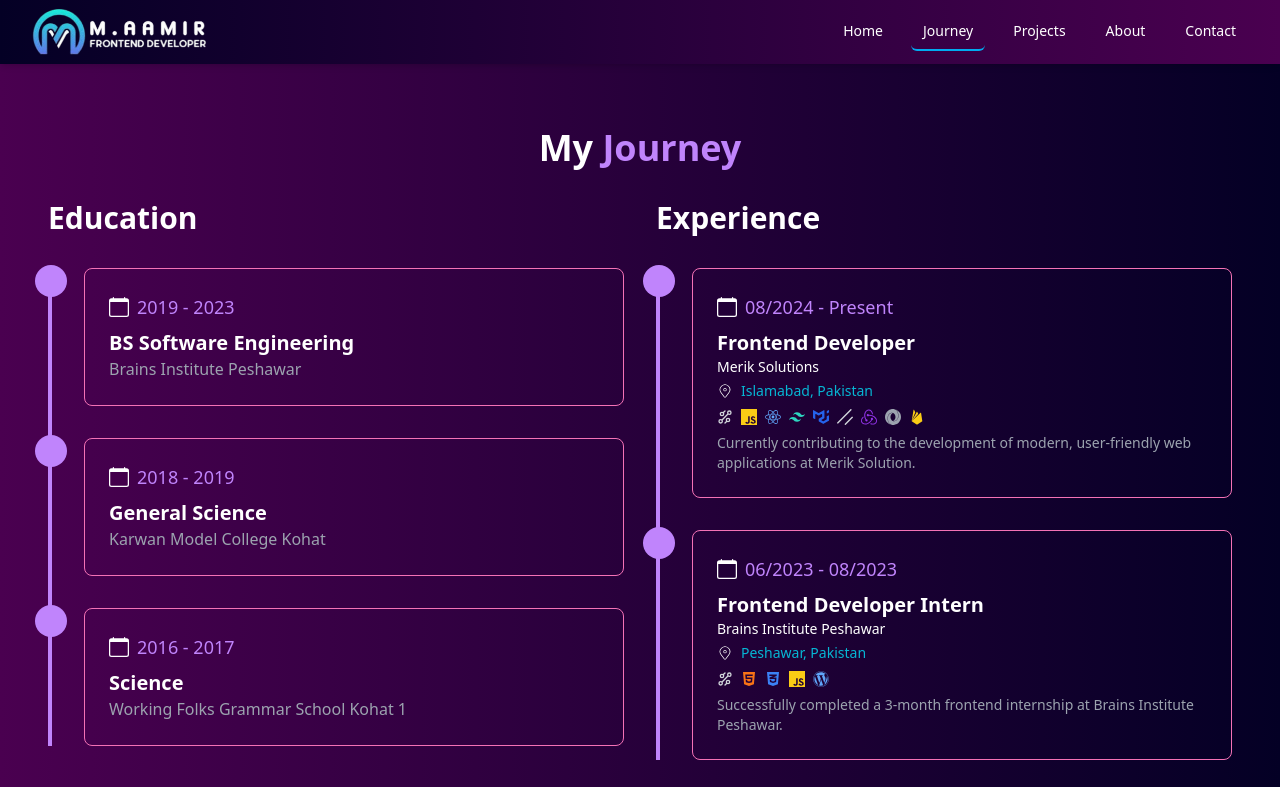
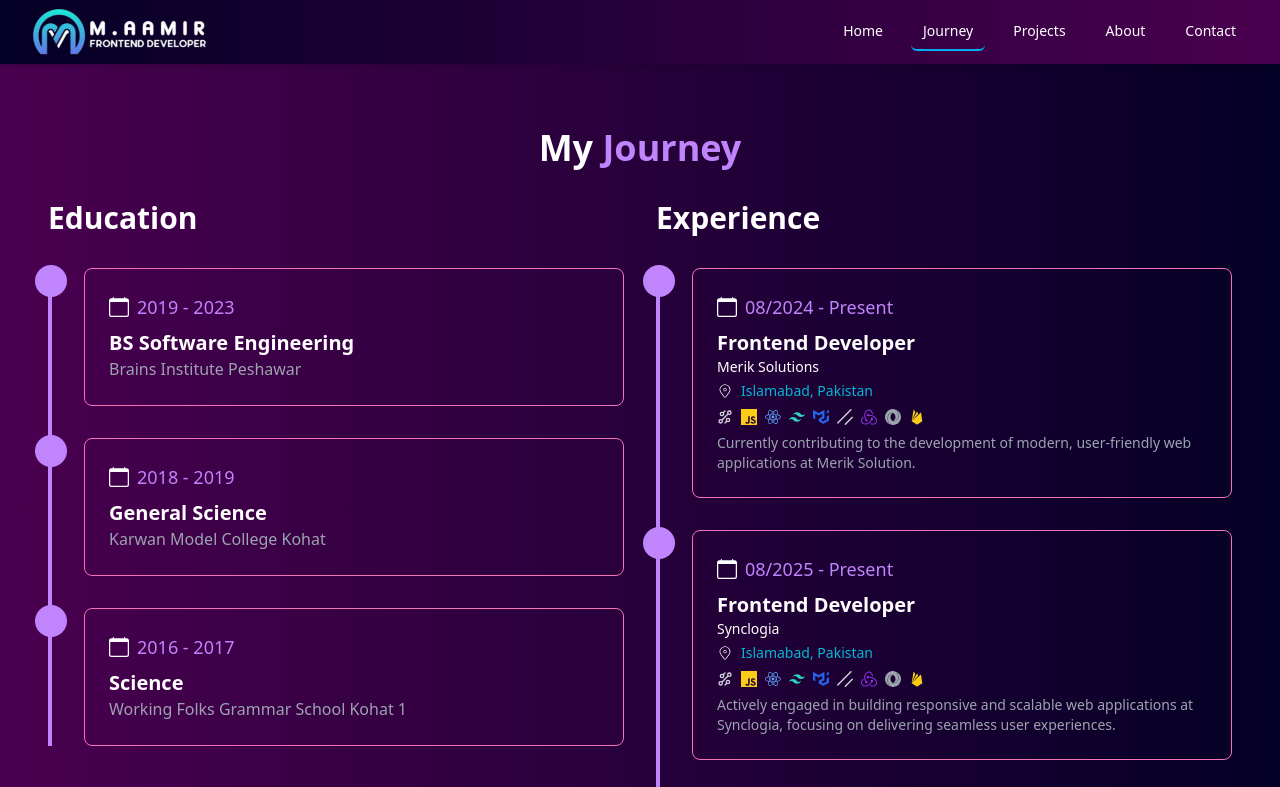
Before and after one commit to Aamir825/aamirportfolio, a React (Vite) app: page /journey in a window 1280 px wide. Shown: the top 787 px of the page. Built offline with nearby package versions, Linux system fonts and the light colour scheme.

Commit message:
add new role as Frontend Developer at Synclogia in Journey component

```diff
--- a/src/Pages/Journey/Journey.jsx
+++ b/src/Pages/Journey/Journey.jsx
@@ -113,6 +113,24 @@
                     "Currently contributing to the development of modern, user-friendly web applications at Merik Solution.",
                 },
                 {
+                  period: "08/2025 - Present",
+                  role: "Frontend Developer",
+                  company: "Synclogia",
+                  location: "Islamabad, Pakistan",
+                  technologies: [
+                    <SiJavascript className="text-yellow-400" />,
+                    <FaReact className="text-blue-400" />,
+                    <SiTailwindcss className="text-teal-400" />,
+                    <SiMui className="text-blue-600" />,
+                    <SiShadcnui />,
+                    <SiRedux className="text-purple-600" />,
+                    <SiJson className="text-gray-400" />,
+                    <RiFirebaseFill className="text-yellow-400" />,
+                  ],
+                  description:
+                    "Actively engaged in building responsive and scalable web applications at Synclogia, focusing on delivering seamless user experiences.",
+                },
+                {
                   period: "06/2023 - 08/2023",
                   role: "Frontend Developer Intern",
                   company: "Brains Institute Peshawar",
```
